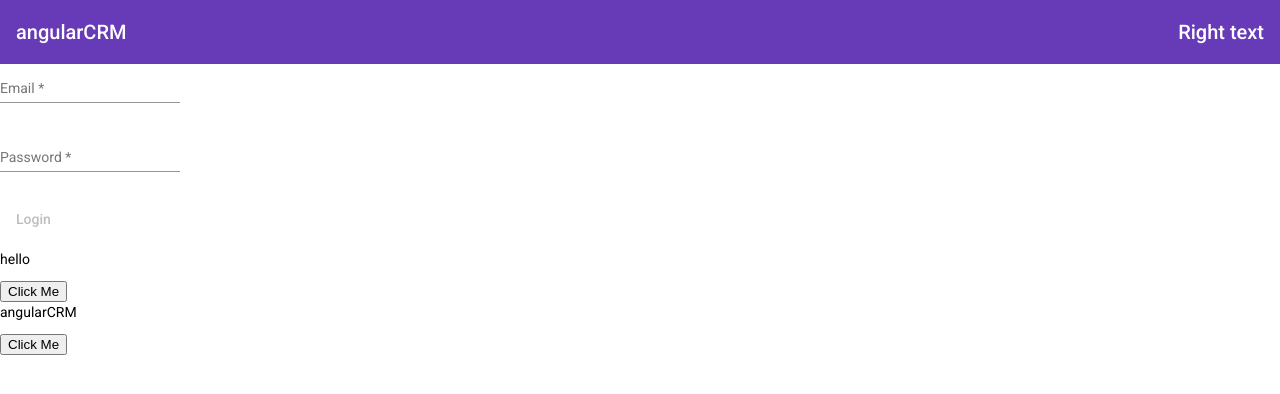
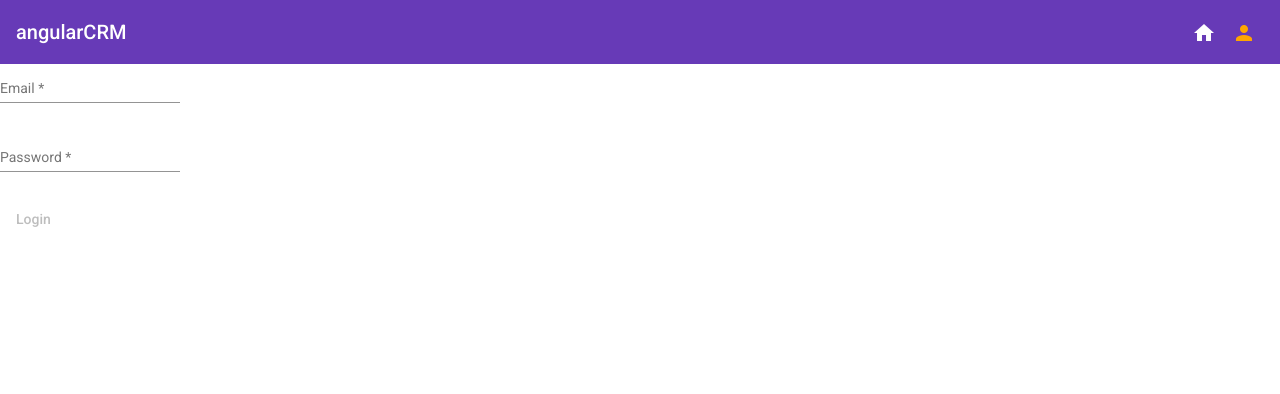
Before and after one commit to jollivetc/angularCRM-JULY, an Angular app: page /login in a window 1280 px wide. Shown: the top 394 px of the page. Built offline with nearby package versions, Linux system fonts and the light colour scheme.

Commit message:
navigation part 2

```diff
--- a/src/app/app-material.module.ts
+++ b/src/app/app-material.module.ts
@@ -3,8 +3,11 @@ import {MatToolbarModule} from '@angular/material/toolbar'
 import {MatFormFieldModule} from '@angular/material/form-field'
 import {MatButtonModule} from '@angular/material/button'
 import {MatInputModule} from '@angular/material/input'
+import {MatIconModule} from '@angular/material/icon'
+import {MatTooltipModule} from '@angular/material/tooltip'
 
-const importExport = [MatToolbarModule, MatFormFieldModule, MatButtonModule, MatInputModule]
+
+const importExport = [MatToolbarModule, MatFormFieldModule, MatButtonModule, MatInputModule, MatIconModule, MatTooltipModule]
 
 @NgModule({
   declarations: [],
--- a/src/app/app-routing.module.ts
+++ b/src/app/app-routing.module.ts
@@ -6,7 +6,8 @@ import { LoginComponent } from './login/login.component';
 const routes: Routes = [
   {path:'', redirectTo:'login', pathMatch:'full'},
   {path:'login', component:LoginComponent},
-  {path:'home', component:HomeComponent}
+  {path:'home', component:HomeComponent},
+  {path:'**', redirectTo:'home', pathMatch:'full'}
 ];
 
 @NgModule({
--- a/src/app/app.component.html
+++ b/src/app/app.component.html
@@ -1,11 +1,20 @@
 <mat-toolbar color="primary">
   <span>{{title}}</span>
   <span class="fill-remaining-space"></span>
-  <span>Right text</span>
+  <span>
+    <a mat-icon-button matTooltip="Home"
+        [routerLink]="'/home'"
+        [routerLinkActive]="'is-active'">
+      <mat-icon>home</mat-icon>
+    </a>
+  </span>
+  <span>
+    <a mat-icon-button matTooltip="Logout"
+        [routerLink]="'/login'"
+        [routerLinkActive]="'is-active'">
+      <mat-icon>person</mat-icon>
+    </a>
+  </span>
 </mat-toolbar>
 
-
-<crm-login></crm-login>
-
-<crm-dummy label="hello" (done)="handle($event)"></crm-dummy>
-<crm-dummy [label]="title" (done)="handle2($event)"></crm-dummy>
+<router-outlet></router-outlet>
--- a/src/app/app.component.scss
+++ b/src/app/app.component.scss
@@ -3,5 +3,9 @@
 }
 
 .fill-remaining-space {
-  flex: 1 1 auto
+  flex: 1 1 auto;
 }
+
+.is-active {
+  color:orange;
+}
--- a/src/app/login/authentication.service.ts
+++ b/src/app/login/authentication.service.ts
@@ -1,18 +1,37 @@
 import { Injectable } from '@angular/core';
+import { User } from './model/user';
+
+const USER_KEY = 'angularcrm.user_key'
 
 @Injectable({
   providedIn: 'root'
 })
 export class AuthenticationService {
 
-  constructor() { }
+  user?: User;
 
-  authentUser(login:string, password: string):any{
-    return {
-      userId:1,
+  constructor() {
+    if(sessionStorage.getItem(USER_KEY)){
+      this.user = JSON.parse(sessionStorage.getItem(USER_KEY)!);
+    }
+   }
+
+   get authenticated():boolean{
+    return !!this.user;
+   }
+
+   disconnect():void{
+    sessionStorage.clear();
+   }
+
+  authentUser(login:string, password: string):User{
+    this.user = {
+      id:1,
       login:login,
       lastname: 'Doe',
       firstname: 'John'
-    }
+    };
+    sessionStorage.setItem(USER_KEY, JSON.stringify(this.user));
+    return this.user;
   }
 }
--- a/src/app/login/login.component.ts
+++ b/src/app/login/login.component.ts
@@ -1,5 +1,6 @@
 import { Component, OnInit } from '@angular/core';
 import { AbstractControl, FormBuilder, FormControl, FormGroup, ValidationErrors, ValidatorFn, Validators } from '@angular/forms';
+import { Router } from '@angular/router';
 import { AuthenticationService } from './authentication.service';
 
 @Component({
@@ -16,7 +17,8 @@ export class LoginComponent implements OnInit {
     minlength: 'it is too short'
   }
 
-  constructor(private authent: AuthenticationService) {
+  constructor(private authent: AuthenticationService, private router:Router) {
+    this.authent.disconnect();
     this.loginForm = new FormGroup({
       login: new FormControl('',[Validators.required, Validators.minLength(3)]),
       password : new FormControl('',[Validators.required, checkPassword])
@@ -31,7 +33,9 @@ export class LoginComponent implements OnInit {
         this.loginForm.value.login,
         this.loginForm.value.password
     );
-    console.log(user);
+    if(user){
+      this.router.navigateByUrl('/home')
+    }
   }
 }
 
--- /dev/null
+++ b/src/app/login/model/user.ts
@@ -0,0 +1,6 @@
+export interface User {
+  id: number,
+  login: string,
+  lastname: string,
+  firstname: string
+}
```
Also changed, not shown: src/app/login/authentication.guard.ts (added, +15 -0 lines), 1 other file (tests, documents, lock files or other folders).
